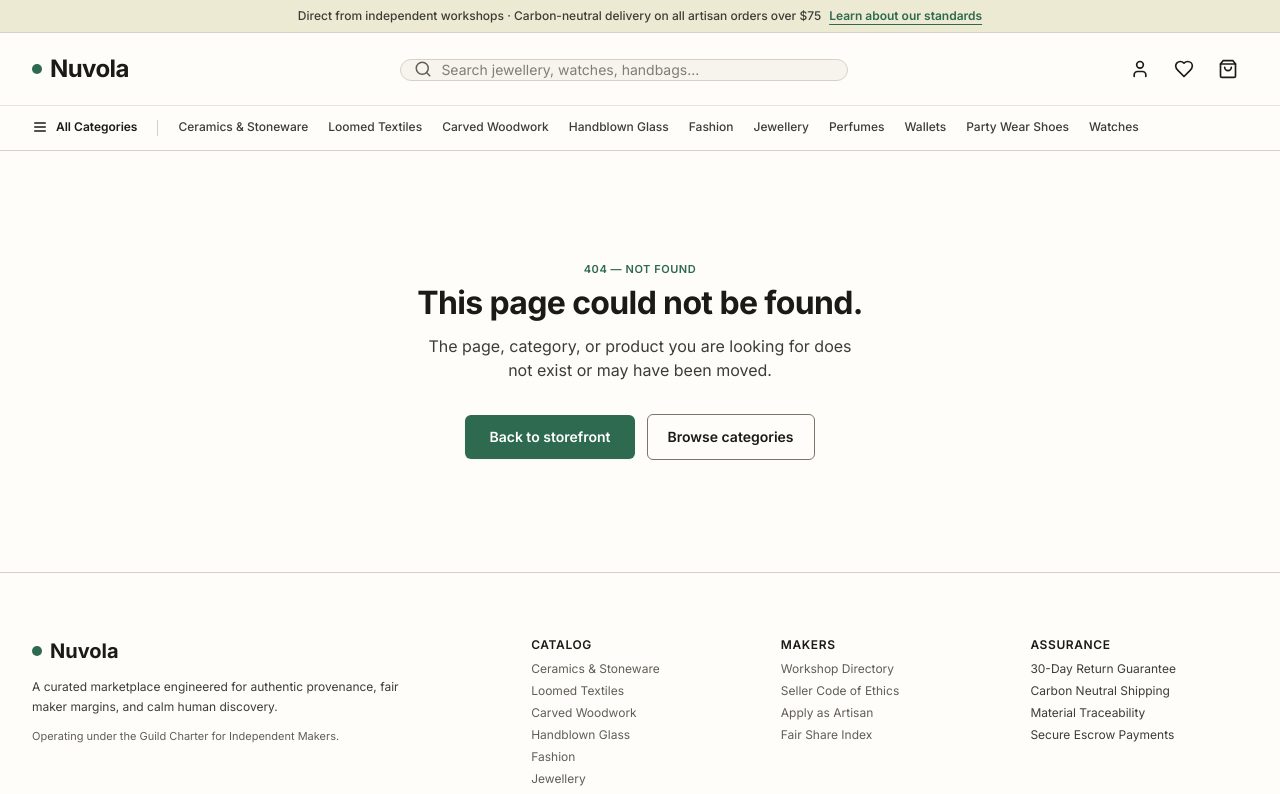
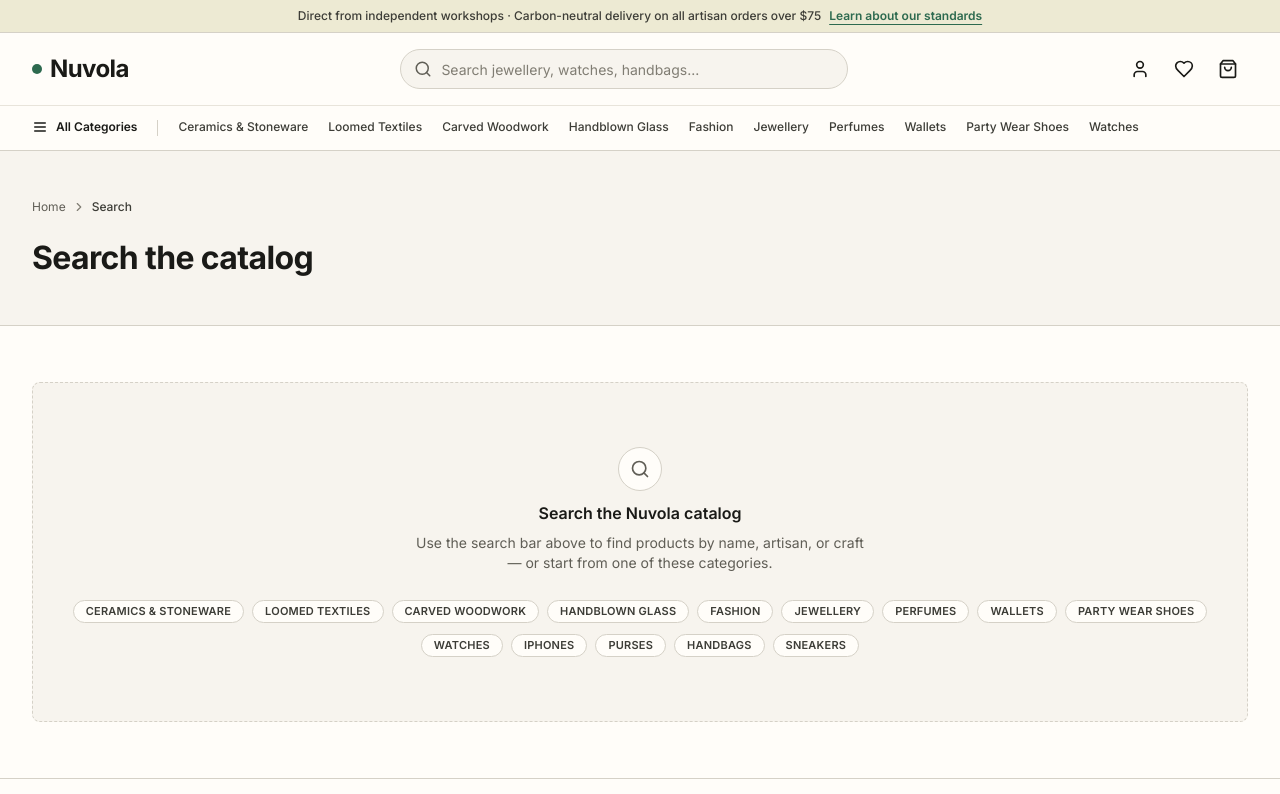
Before and after one commit to JyotiChataut/Nuvola-Storefront, a Next.js app: page /search in a window 1280 px wide. Before the commit this address had no page. Shown: the top 794 px of the page. Built offline with nearby package versions, Linux system fonts and the light colour scheme.

Commit message:
feat: wire header search to /search results page

```diff
--- a/app/categories/[slug]/page.tsx
+++ b/app/categories/[slug]/page.tsx
@@ -5,7 +5,7 @@ import {
   getCategoryBySlug,
   searchProducts,
 } from '@/lib/data';
-import type { ProductSort } from '@/types';
+import { firstValue, toPage, toPrice, toSort } from '@/lib/search-params';
 import { StorefrontShell } from '@/components/StorefrontShell';
 import { CategoryHeader } from '@/components/CategoryHeader';
 import { CategoryControls } from '@/components/CategoryControls';
@@ -13,33 +13,10 @@ import { ProductGrid } from '@/components/ProductGrid';
 import { Pagination } from '@/components/Pagination';
 
 const PAGE_SIZE = 12;
-const SORTS: ProductSort[] = ['relevance', 'price-asc', 'price-desc', 'rating'];
 
 interface CategoryPageProps {
   params: { slug: string };
   searchParams?: { [key: string]: string | string[] | undefined };
-}
-
-function firstValue(value: string | string[] | undefined): string {
-  if (Array.isArray(value)) return value[0] ?? '';
-  return value ?? '';
-}
-
-function toPrice(value: string): number | undefined {
-  if (value.trim() === '') return undefined;
-  const parsed = Number(value);
-  return Number.isFinite(parsed) && parsed >= 0 ? parsed : undefined;
-}
-
-function toSort(value: string): ProductSort {
-  return SORTS.includes(value as ProductSort)
-    ? (value as ProductSort)
-    : 'relevance';
-}
-
-function toPage(value: string): number {
-  const parsed = Number.parseInt(value, 10);
-  return Number.isFinite(parsed) && parsed > 0 ? parsed : 1;
 }
 
 export async function generateStaticParams() {
--- /dev/null
+++ b/app/search/page.tsx
@@ -0,0 +1,122 @@
+import type { Metadata } from 'next';
+import Link from 'next/link';
+import { Search } from 'lucide-react';
+import { getCategories, searchProducts } from '@/lib/data';
+import { firstValue, toPage } from '@/lib/search-params';
+import { StorefrontShell } from '@/components/StorefrontShell';
+import { Breadcrumbs } from '@/components/Breadcrumbs';
+import { ProductGrid } from '@/components/ProductGrid';
+import { Pagination } from '@/components/Pagination';
+
+const PAGE_SIZE = 12;
+
+interface SearchPageProps {
+  searchParams?: { [key: string]: string | string[] | undefined };
+}
+
+export const metadata: Metadata = {
+  title: 'Search | Nuvola',
+  description: 'Search the Nuvola demonstration catalog.',
+  robots: { index: false, follow: true },
+};
+
+export default async function SearchPage({ searchParams }: SearchPageProps) {
+  const q = firstValue(searchParams?.q).trim();
+  const page = toPage(firstValue(searchParams?.page));
+
+  const result = q
+    ? await searchProducts({ q, page, pageSize: PAGE_SIZE })
+    : null;
+
+  const paginationQuery: Record<string, string> = {};
+  if (q) paginationQuery.q = q;
+
+  return (
+    <StorefrontShell>
+      <section className="bg-canvas-soft border-b border-hairline">
+        <div className="max-w-7xl mx-auto px-4 sm:px-6 lg:px-8 py-8 md:py-12">
+          <Breadcrumbs
+            items={[{ label: 'Home', href: '/' }, { label: 'Search' }]}
+          />
+
+          <div className="mt-6 space-y-3">
+            <h1 className="text-2xl sm:text-3xl lg:text-display-xl font-bold text-ink tracking-tight">
+              {q ? (
+                <>
+                  Results for{' '}
+                  <span className="text-forest">&ldquo;{q}&rdquo;</span>
+                </>
+              ) : (
+                'Search the catalog'
+              )}
+            </h1>
+            {result && (
+              <p
+                aria-live="polite"
+                className="text-body-sm text-ink-muted tabular-nums"
+              >
+                {result.total} {result.total === 1 ? 'product' : 'products'} found
+                {' · '}demonstration catalog
+              </p>
+            )}
+          </div>
+        </div>
+      </section>
+
+      <section aria-label="Search results" className="py-10 md:py-14 bg-canvas">
+        <div className="max-w-7xl mx-auto px-4 sm:px-6 lg:px-8">
+          {result ? (
+            <>
+              <ProductGrid
+                products={result.items}
+                emptyTitle={`No results for “${q}”`}
+                emptyMessage="Try a different spelling, a broader term, or browse a category."
+                emptyActionHref="/"
+                emptyActionLabel="Back to storefront"
+              />
+              <Pagination
+                basePath="/search"
+                query={paginationQuery}
+                page={result.page}
+                totalPages={result.totalPages}
+              />
+            </>
+          ) : (
+            <EmptyPrompt />
+          )}
+        </div>
+      </section>
+    </StorefrontShell>
+  );
+}
+
+async function EmptyPrompt() {
+  const categories = await getCategories();
+
+  return (
+    <div className="flex flex-col items-center justify-center text-center gap-2 px-6 py-16 border border-dashed border-hairline rounded-md bg-canvas-soft">
+      <span className="flex items-center justify-center w-11 h-11 rounded-full bg-canvas border border-hairline text-ink-muted">
+        <Search size={20} aria-hidden="true" />
+      </span>
+      <p className="mt-1 text-title-md font-semibold text-ink">
+        Search the Nuvola catalog
+      </p>
+      <p className="text-body-sm text-ink-muted max-w-md">
+        Use the search bar above to find products by name, artisan, or craft —
+        or start from one of these categories.
+      </p>
+      <ul role="list" className="mt-4 flex flex-wrap justify-center gap-2">
+        {categories.map((category) => (
+          <li key={category.id}>
+            <Link
+              href={`/categories/${category.slug}`}
+              className="inline-flex items-center px-3 py-1 rounded-full bg-canvas border border-hairline text-ink-body text-badge font-semibold uppercase hover:border-forest hover:text-forest transition-colors focus:outline-none focus-visible:ring-2 focus-visible:ring-forest"
+            >
+              {category.name}
+            </Link>
+          </li>
+        ))}
+      </ul>
+    </div>
+  );
+}
--- a/components/Header.tsx
+++ b/components/Header.tsx
@@ -3,9 +3,10 @@
 import React, { useState, useEffect, useRef } from 'react';
 import Link from 'next/link';
 import { usePathname } from 'next/navigation';
-import { Search, ShoppingBag, Heart, User, Menu, X, ArrowRight } from 'lucide-react';
+import { ShoppingBag, Heart, User, Menu, X, ArrowRight } from 'lucide-react';
 import { useStorefront } from '@/context/storefront-context';
 import { Category } from '@/types';
+import { HeaderSearch } from './HeaderSearch';
 
 interface HeaderProps {
   categories: Category[];
@@ -19,7 +20,6 @@ const NAV_ITEM =
 export const Header: React.FC<HeaderProps> = ({ categories }) => {
   const { cartCount, wishlist, setIsCartOpen } = useStorefront();
   const [isCatalogOpen, setIsCatalogOpen] = useState(false);
-  const [searchQuery, setSearchQuery] = useState('');
   const headerRef = useRef<HTMLElement>(null);
   const pathname = usePathname();
 
@@ -85,20 +85,11 @@ export const Header: React.FC<HeaderProps> = ({ categories }) => {
         </div>
 
         <div className="hidden md:flex flex-1 min-w-0 justify-center">
-          <div className="relative w-full max-w-md">
-            <input
-              type="search"
-              value={searchQuery}
-              onChange={(e) => setSearchQuery(e.target.value)}
-              placeholder="Search jewellery, watches, handbags..."
-              className="w-full h-10.5 pl-10 pr-4 bg-canvas-soft border border-hairline rounded-full text-sm text-ink placeholder:text-ink-soft focus:outline-none focus:border-forest focus:ring-1 focus:ring-forest transition-all"
-            />
-            <Search
-              size={18}
-              className="absolute left-3.5 top-1/2 -translate-y-1/2 text-ink-muted pointer-events-none"
-              aria-hidden="true"
-            />
-          </div>
+          <HeaderSearch
+            className="max-w-md"
+            placeholder="Search jewellery, watches, handbags..."
+            inputClassName="w-full h-10 pl-10 pr-4 bg-canvas-soft border border-hairline rounded-full text-sm text-ink placeholder:text-ink-soft focus:outline-none focus:border-forest focus:ring-1 focus:ring-forest transition-all"
+          />
         </div>
 
         <div className="flex items-center gap-0.5 sm:gap-1 shrink-0 ml-auto md:ml-0">
@@ -206,18 +197,11 @@ export const Header: React.FC<HeaderProps> = ({ categories }) => {
         >
           <div className="max-w-7xl mx-auto px-4 sm:px-6 lg:px-8 py-6">
             <div className="md:hidden mb-5">
-              <div className="relative w-full">
-                <input
-                  type="search"
-                  placeholder="Search the catalog..."
-                  className="w-full h-10 pl-9 pr-4 bg-canvas-soft border border-hairline rounded-full text-sm text-ink placeholder:text-ink-soft focus:outline-none focus:border-forest"
-                />
-                <Search
-                  size={16}
-                  className="absolute left-3 top-1/2 -translate-y-1/2 text-ink-muted"
-                  aria-hidden="true"
-                />
-              </div>
+              <HeaderSearch
+                inputClassName="w-full h-10 pl-9 pr-4 bg-canvas-soft border border-hairline rounded-full text-sm text-ink placeholder:text-ink-soft focus:outline-none focus:border-forest"
+                iconSize={16}
+                onNavigate={() => setIsCatalogOpen(false)}
+              />
             </div>
 
             <div className="flex items-baseline justify-between gap-4 mb-4">
--- /dev/null
+++ b/components/HeaderSearch.tsx
@@ -0,0 +1,63 @@
+'use client';
+
+import React, { useEffect, useState } from 'react';
+import { usePathname, useRouter } from 'next/navigation';
+import { Search } from 'lucide-react';
+
+interface HeaderSearchProps {
+  placeholder?: string;
+  className?: string;
+  inputClassName?: string;
+  iconSize?: number;
+  onNavigate?: () => void;
+}
+
+export function HeaderSearch({
+  placeholder = 'Search the catalog...',
+  className = '',
+  inputClassName = '',
+  iconSize = 18,
+  onNavigate,
+}: HeaderSearchProps) {
+  const router = useRouter();
+  const pathname = usePathname();
+  const [value, setValue] = useState('');
+
+  useEffect(() => {
+    const params = new URLSearchParams(window.location.search);
+    setValue(params.get('q') ?? '');
+  }, [pathname]);
+
+  const handleSubmit = (event: React.FormEvent<HTMLFormElement>) => {
+    event.preventDefault();
+    const query = value.trim();
+    onNavigate?.();
+    router.push(query ? `/search?q=${encodeURIComponent(query)}` : '/search');
+  };
+
+  return (
+    <form
+      role="search"
+      action="/search"
+      method="get"
+      onSubmit={handleSubmit}
+      className={`relative w-full ${className}`}
+    >
+      <input
+        type="search"
+        name="q"
+        value={value}
+        onChange={(event) => setValue(event.target.value)}
+        placeholder={placeholder}
+        aria-label="Search the catalog"
+        autoComplete="off"
+        className={`${inputClassName} [&::-webkit-search-cancel-button]:hidden`}
+      />
+      <Search
+        size={iconSize}
+        className="absolute left-3.5 top-1/2 -translate-y-1/2 text-ink-muted pointer-events-none"
+        aria-hidden="true"
+      />
+    </form>
+  );
+}
--- /dev/null
+++ b/lib/search-params.ts
@@ -0,0 +1,30 @@
+import type { ProductSort } from "@/types";
+
+export const PRODUCT_SORTS: ProductSort[] = [
+  "relevance",
+  "price-asc",
+  "price-desc",
+  "rating",
+];
+
+export function firstValue(value: string | string[] | undefined): string {
+  if (Array.isArray(value)) return value[0] ?? "";
+  return value ?? "";
+}
+
+export function toPrice(value: string): number | undefined {
+  if (value.trim() === "") return undefined;
+  const parsed = Number(value);
+  return Number.isFinite(parsed) && parsed >= 0 ? parsed : undefined;
+}
+
+export function toSort(value: string): ProductSort {
+  return PRODUCT_SORTS.includes(value as ProductSort)
+    ? (value as ProductSort)
+    : "relevance";
+}
+
+export function toPage(value: string): number {
+  const parsed = Number.parseInt(value, 10);
+  return Number.isFinite(parsed) && parsed > 0 ? parsed : 1;
+}
```
